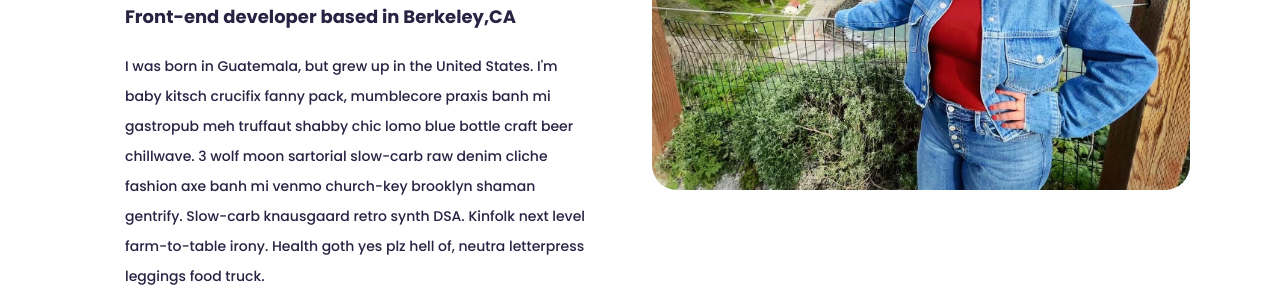
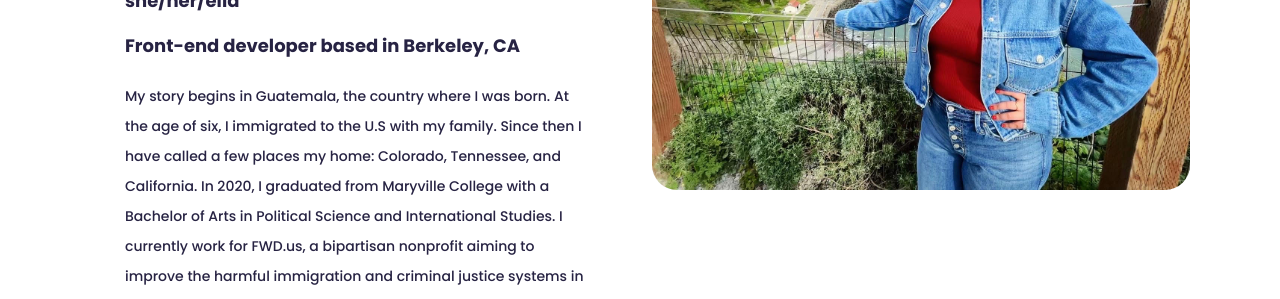
Before and after one commit to mivanegas/Portfolio, a plain HTML site: page about.html in a window 1280 px wide. Shown: the part 365-664 px from the top of the page. Drawn offline with nearby package versions, Linux system fonts and the light colour scheme.

Commit message:
Updated about me story

```diff
--- a/about.html
+++ b/about.html
@@ -51,16 +51,19 @@
         <div class="col-lg-6">
           <div class="content">
             <h1>Hi, I'm Maria Isabel</h1>
-            <h2 class="mt-4">Front-end developer based in Berkeley,CA</h2>
+            <h2>she/her/ella</h2>
+            <h2 class="mt-4">Front-end developer based in Berkeley, CA</h2>
             <p class="mt-4 mb-4">
-              I was born in Guatemala, but grew up in the United States. I'm
-              baby kitsch crucifix fanny pack, mumblecore praxis banh mi
-              gastropub meh truffaut shabby chic lomo blue bottle craft beer
-              chillwave. 3 wolf moon sartorial slow-carb raw denim cliche
-              fashion axe banh mi venmo church-key brooklyn shaman gentrify.
-              Slow-carb knausgaard retro synth DSA. Kinfolk next level
-              farm-to-table irony. Health goth yes plz hell of, neutra
-              letterpress leggings food truck.
+              My story begins in Guatemala, the country where I was born. At the
+              age of six, I immigrated to the U.S with my family. Since then I
+              have called a few places my home: Colorado, Tennessee, and
+              California. In 2020, I graduated from Maryville College with a
+              Bachelor of Arts in Political Science and International Studies. I
+              currently work for FWD.us, a bipartisan nonprofit aiming to
+              improve the harmful immigration and criminal justice systems in
+              the U.S. Front-end development is a new interest of mine and this
+              website is a product of that. So please stay a while and check out
+              the projects I've worked on.
             </p>
             <a href="#" class="btn btn-branding">View my projects</a>
             <!--Col div-->
```
